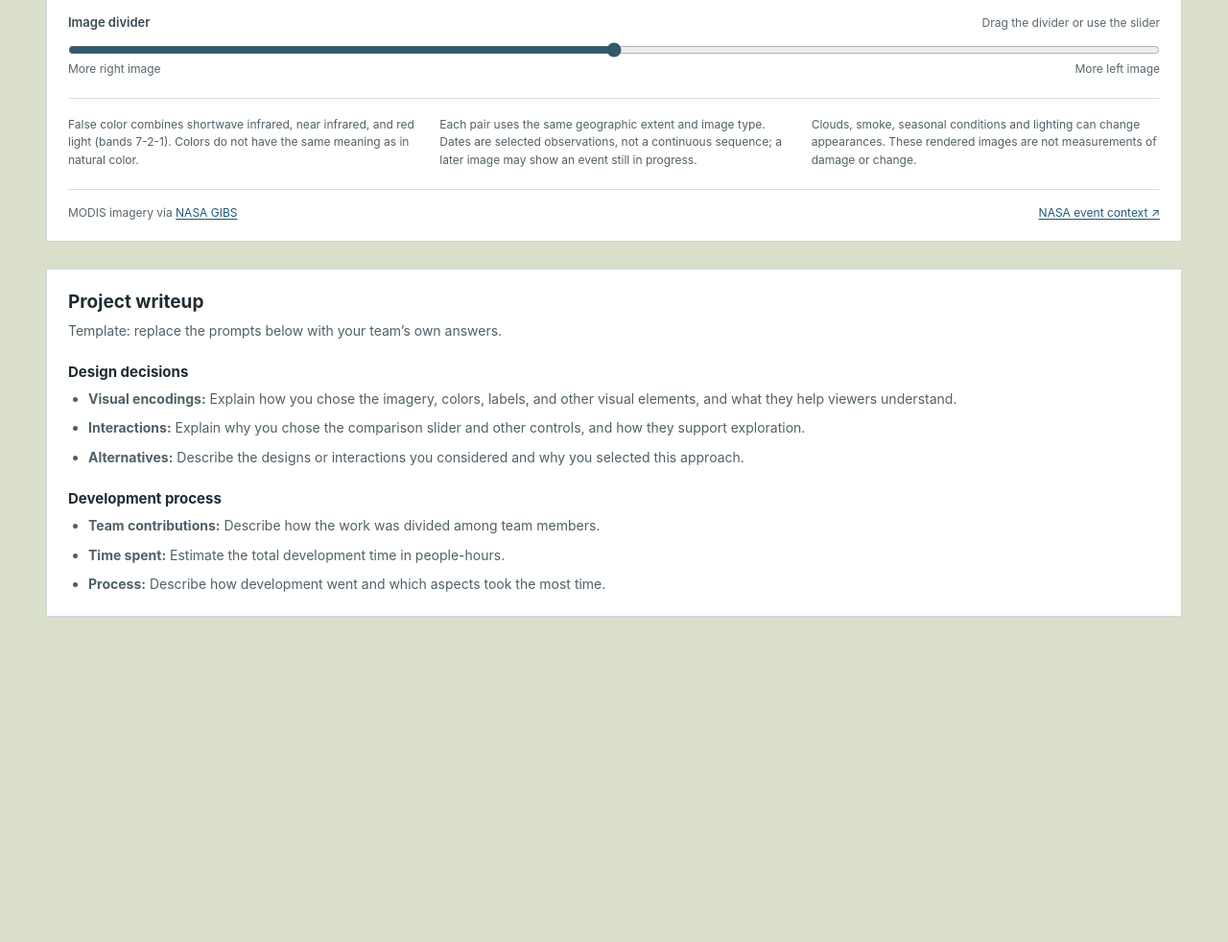
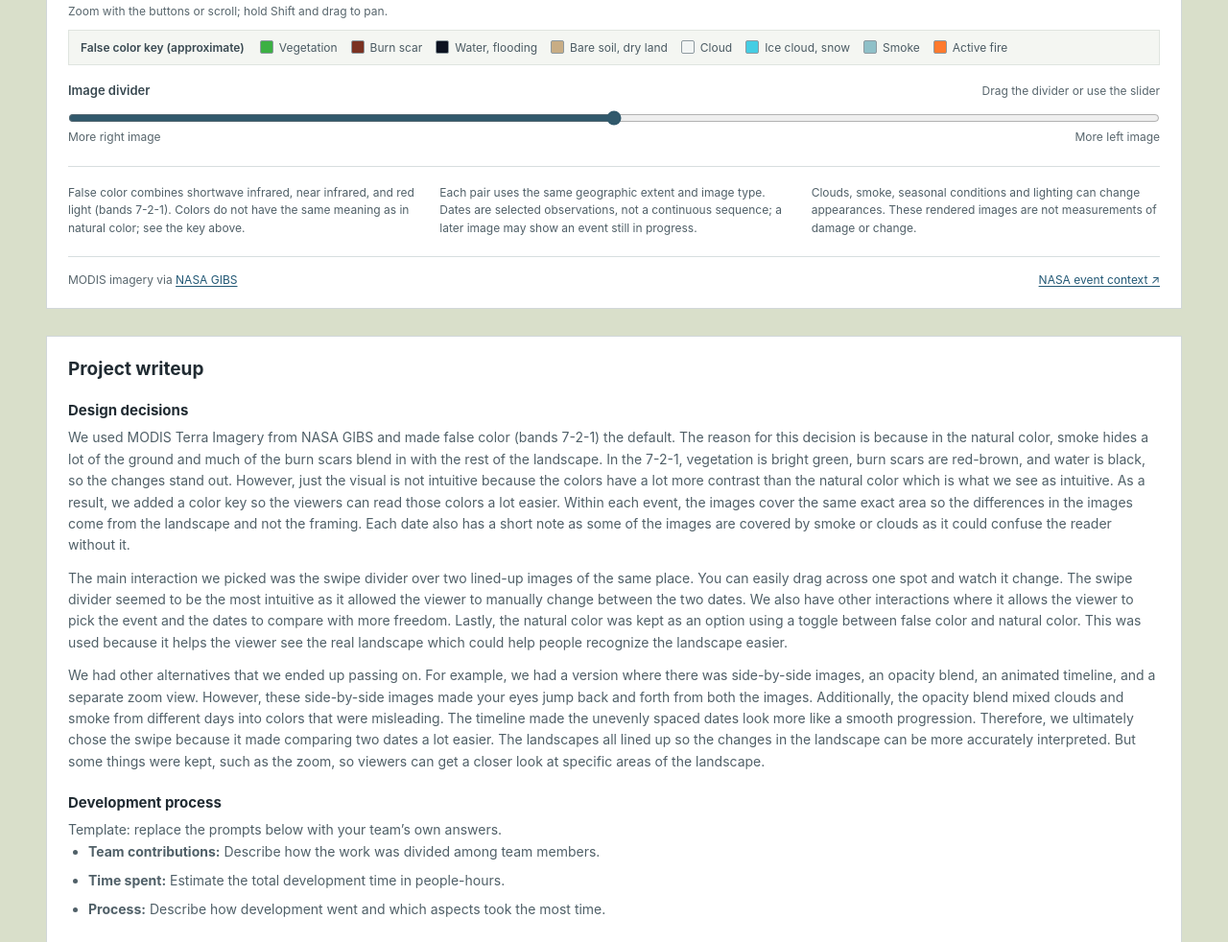
Before and after one commit to haydenkellington/DSC106-Project3, a plain HTML site: page index.html in a window 1280 px wide. Shown: the part 1004-1986 px from the top of the page at 96% size. Before the commit the page ends 1703 px from the top, so only its background shows below. Drawn offline with Linux system fonts and the light colour scheme.

Commit message:
updated design decisions and added key

```diff
--- a/index.html
+++ b/index.html
@@ -3,7 +3,7 @@
 <head>
   <meta charset="utf-8">
   <meta name="viewport" content="width=device-width, initial-scale=1">
-  <title>Landscape change | MODIS comparison</title>
+  <title>How do wildfires and floods change the landscape? | MODIS comparison</title>
   <style>
 :root { color-scheme: light; font-family: -apple-system, BlinkMacSystemFont, "Segoe UI", sans-serif; color: #202b32; background: #d9dfca; }
 * { box-sizing: border-box; }
@@ -12,7 +12,7 @@ body { margin: 0; }
 .heading { display: flex; justify-content: space-between; align-items: end; gap: 36px; border-bottom: 1px solid #bbc3c7; padding-bottom: 18px; margin-bottom: 20px; }
 h1, h2, p { margin: 0; }
 h1 { font-size: 27px; line-height: 1.2; font-weight: 650; letter-spacing: -.02em; }
-.subtitle { margin-top: 6px; color: #58666d; font-size: 13px; }
+.subtitle { margin-top: 6px; max-width: 640px; color: #58666d; font-size: 13px; line-height: 1.45; }
 .intro { max-width: 440px; color: #4b5b63; font-size: 14px; line-height: 1.5; }
 .explorer { background: #fff; border: 1px solid #d1d7d9; padding: 22px; }
 .toolbar { display: flex; justify-content: space-between; align-items: end; gap: 24px; border-bottom: 1px solid #e1e5e6; padding-bottom: 20px; }
@@ -56,6 +56,12 @@ input[type=range] { display: block; width: 100%; margin: 7px 0 4px; accent-color
 footer { display: flex; justify-content: space-between; flex-wrap: wrap; gap: 12px; border-top: 1px solid #d7dedf; margin-top: 20px; padding-top: 16px; color: #58666d; font-size: 12px; }
 a { color: #225875; text-underline-offset: 2px; }
 button:focus-visible, select:focus-visible, input:focus-visible { outline: 3px solid #b06a21; outline-offset: 2px; }
+.color-key { display: flex; flex-wrap: wrap; align-items: center; gap: 8px 16px; margin-top: 12px; padding: 10px 12px; background: #f4f6f2; border: 1px solid #dfe4df; }
+.color-key[hidden] { display: none; }
+.key-title { color: #394951; font-size: 12px; font-weight: 600; }
+.color-key ul { display: flex; flex-wrap: wrap; gap: 6px 14px; margin: 0; padding: 0; list-style: none; }
+.color-key li { display: flex; align-items: center; gap: 6px; color: #4b5b63; font-size: 12px; }
+.color-key i { width: 14px; height: 14px; border: 1px solid #8e9aa0; border-radius: 2px; }
 @media (max-width: 700px) {
  .page { padding: 20px 12px 36px; } .heading { display: block; padding-bottom: 14px; margin-bottom: 14px; } h1 { font-size: 23px; } .intro { margin-top: 10px; font-size: 13px; }
  .explorer { padding: 14px; } .toolbar { display: block; padding-bottom: 16px; } .event { width: 100%; margin-bottom: 14px; } .segmented { width: fit-content; }
@@ -66,6 +72,7 @@ button:focus-visible, select:focus-visible, input:focus-visible { outline: 3px s
   .writeup { margin-top: 28px; padding: 22px; background: #fff; border: 1px solid #d1d7d9; }
 .writeup h2 { margin: 0 0 8px; }
 .writeup h3 { font-size: 15px; margin: 22px 0 8px; }
+.writeup p + p { margin-top: 12px; }
 .writeup p, .writeup li { color: #506068; font-size: 14px; line-height: 1.6; }
 .writeup ul { margin: 0; padding-left: 21px; }
 .writeup li + li { margin-top: 8px; }
@@ -76,7 +83,7 @@ button:focus-visible, select:focus-visible, input:focus-visible { outline: 3px s
 <body>
 <main class="page">
   <header class="heading">
-    <div><h1>Satellite imagery comparison</h1><p class="subtitle">NASA MODIS · Terra</p></div>
+    <div><h1>How do wildfires and floods change the landscape?</h1><p class="subtitle">NASA MODIS Terra corrected reflectance, rendered by NASA GIBS at 960 × 640 px. Each event keeps one fixed area across 4–5 hand-picked dates; images are not otherwise processed.</p></div>
     <p class="intro">Compare observations from three events by date and image type. Drag the divider to reveal each image.</p>
   </header>
   <section class="explorer" aria-label="Satellite image comparison">
@@ -96,6 +103,19 @@ button:focus-visible, select:focus-visible, input:focus-visible { outline: 3px s
       <div class="zoom-controls" aria-label="Image zoom controls"><button id="zoom-in" type="button" aria-label="Zoom in">+</button><button id="zoom-out" type="button" aria-label="Zoom out">−</button><button id="zoom-reset" type="button">Reset</button></div>
     </div>
     <p class="zoom-hint">Zoom with the buttons or scroll; hold Shift and drag to pan.</p>
+    <div id="color-key" class="color-key" aria-label="False color key">
+      <span class="key-title">False color key (approximate)</span>
+      <ul>
+        <li><i style="background:#3cb043"></i>Vegetation</li>
+        <li><i style="background:#7b3222"></i>Burn scar</li>
+        <li><i style="background:#0c1220"></i>Water, flooding</li>
+        <li><i style="background:#c8ad85"></i>Bare soil, dry land</li>
+        <li><i style="background:#f2f5f4"></i>Cloud</li>
+        <li><i style="background:#45cde3"></i>Ice cloud, snow</li>
+        <li><i style="background:#8fc0c8"></i>Smoke</li>
+        <li><i style="background:#ff7a2e"></i>Active fire</li>
+      </ul>
+    </div>
     <div class="slider-heading"><label for="divider">Image divider</label><span>Drag the divider or use the slider</span></div>
     <input id="divider" type="range" min="0" max="100" value="50" aria-label="Move image divider" aria-valuetext="50% left image">
     <div class="slider-ends"><span>More right image</span><span>More left image</span></div>
@@ -104,14 +124,12 @@ button:focus-visible, select:focus-visible, input:focus-visible { outline: 3px s
   </section>
   <section class="writeup" aria-labelledby="writeup-title">
     <h2 id="writeup-title">Project writeup</h2>
+    <h3>Design decisions</h3>
+    <p>We used MODIS Terra Imagery from NASA GIBS and made false color (bands 7-2-1) the default. The reason for this decision is because in the natural color, smoke hides a lot of the ground and much of the burn scars blend in with the rest of the landscape. In the 7-2-1, vegetation is bright green, burn scars are red-brown, and water is black, so the changes stand out. However, just the visual is not intuitive because the colors have a lot more contrast than the natural color which is what we see as intuitive. As a result, we added a color key so the viewers can read those colors a lot easier. Within each event, the images cover the same exact area so the differences in the images come from the landscape and not the framing. Each date also has a short note as some of the images are covered by smoke or clouds as it could confuse the reader without it.</p>
+    <p>The main interaction we picked was the swipe divider over two lined-up images of the same place. You can easily drag across one spot and watch it change. The swipe divider seemed to be the most intuitive as it allowed the viewer to manually change between the two dates. We also have other interactions where it allows the viewer to pick the event and the dates to compare with more freedom. Lastly, the natural color was kept as an option using a toggle between false color and natural color. This was used because it helps the viewer see the real landscape which could help people recognize the landscape easier.</p>
+    <p>We had other alternatives that we ended up passing on. For example, we had a version where there was side-by-side images, an opacity blend, an animated timeline, and a separate zoom view. However, these side-by-side images made your eyes jump back and forth from both the images. Additionally, the opacity blend mixed clouds and smoke from different days into colors that were misleading. The timeline made the unevenly spaced dates look more like a smooth progression. Therefore, we ultimately chose the swipe because it made comparing two dates a lot easier. The landscapes all lined up so the changes in the landscape can be more accurately interpreted. But some things were kept, such as the zoom, so viewers can get a closer look at specific areas of the landscape.</p>
+    <h3>Development process</h3>
     <p>Template: replace the prompts below with your team’s own answers.</p>
-    <h3>Design decisions</h3>
-    <ul>
-      <li><strong>Visual encodings:</strong> Explain how you chose the imagery, colors, labels, and other visual elements, and what they help viewers understand.</li>
-      <li><strong>Interactions:</strong> Explain why you chose the comparison slider and other controls, and how they support exploration.</li>
-      <li><strong>Alternatives:</strong> Describe the designs or interactions you considered and why you selected this approach.</li>
-    </ul>
-    <h3>Development process</h3>
     <ul>
       <li><strong>Team contributions:</strong> Describe how the work was divided among team members.</li>
       <li><strong>Time spent:</strong> Estimate the total development time in people-hours.</li>
@@ -177,7 +195,8 @@ button:focus-visible, select:focus-visible, input:focus-visible { outline: 3px s
     d3.select('#left-label').text(`LEFT · ${left[1]}`); d3.select('#right-label').text(`RIGHT · ${right[1]}`);
     d3.select('#earlier-note').text(left[2]); d3.select('#later-note').text(right[2]);
     svg.attr('aria-label',`${current.title}: left image ${left[1]}, right image ${right[1]}, ${band === 'true' ? 'natural color' : 'false color bands 7-2-1'}.`);
-    d3.select('#band-description').text(band === 'true' ? 'Natural color imagery uses visible light.' : 'False color combines shortwave infrared, near infrared, and red light (bands 7-2-1). Colors do not have the same meaning as in natural color.');
+    d3.select('#band-description').text(band === 'true' ? 'Natural color imagery uses visible light, close to what the eye would see. Switch to false color to see the color key.' : 'False color combines shortwave infrared, near infrared, and red light (bands 7-2-1). Colors do not have the same meaning as in natural color; see the key above.');
+    d3.select('#color-key').property('hidden', band === 'true');
   }
   function selectEvent(id) {
     current = events.find(e => e.id === id);
```
